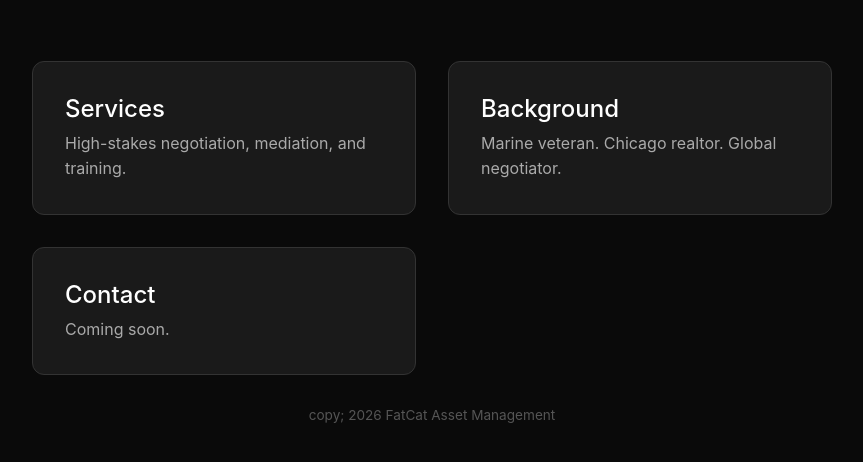
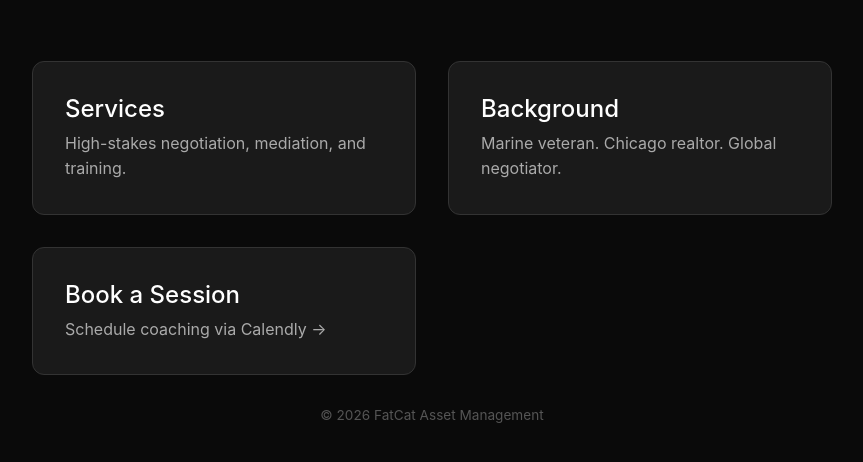
Before and after one commit to Dan8NOD/negotiatorcruz, a plain HTML site: page index.html in a window 1280 px wide. Shown: the part 214-676 px from the top of the page, without its empty margins (208-1071 px from the left). Drawn offline with Linux system fonts and the light colour scheme.

Commit message:
feat: Calendly booking link, fix duplicate meta

```diff
--- a/index.html
+++ b/index.html
@@ -4,9 +4,6 @@
   <meta charset="UTF-8">
   <meta name="viewport" content="width=device-width, initial-scale=1.0">
   <meta name="description" content="Negotiator Cruz — global negotiations station. Coaching and consulting with Dan Cruz, NOD.">
-  <meta property="og:image" content="https://negotiatorcruz.com/logo.png">
-  <meta name="description" content="Negotiator Cruz — global negotiations station. Coaching and consulting with Dan Cruz, NOD.">
-  <meta property="og:image" content="https://0.com/logo.png">
   <title>Negotiator Cruz</title>
   <style>
     * { margin: 0; padding: 0; box-sizing: border-box; }
@@ -25,7 +22,7 @@
   <h1>Negotiator Cruz</h1>
   <p class="subtitle">A Global Negotiations Station</p>
   <div class="cards">
-        <div class="card">
+    <div class="card">
       <h2>Services</h2>
       <p>High-stakes negotiation, mediation, and training.</p>
     </div>
@@ -33,11 +30,11 @@
       <h2>Background</h2>
       <p>Marine veteran. Chicago realtor. Global negotiator.</p>
     </div>
-    <div class="card">
-      <h2>Contact</h2>
-      <p>Coming soon.</p>
-    </div>
+    <a href="https://calendly.com/negotiatorsondemand" class="card" style="display:block">
+      <h2>Book a Session</h2>
+      <p>Schedule coaching via Calendly →</p>
+    </a>
   </div>
-  <footer style="text-align:center;color:#555;padding:2rem 1rem 3rem;font-size:0.85rem"></body>copy; 2026 FatCat Asset Management</footer>
+  <footer style="text-align:center;color:#555;padding:2rem 1rem 3rem;font-size:0.85rem">&copy; 2026 FatCat Asset Management</footer>
 </body>
 </html>
```
